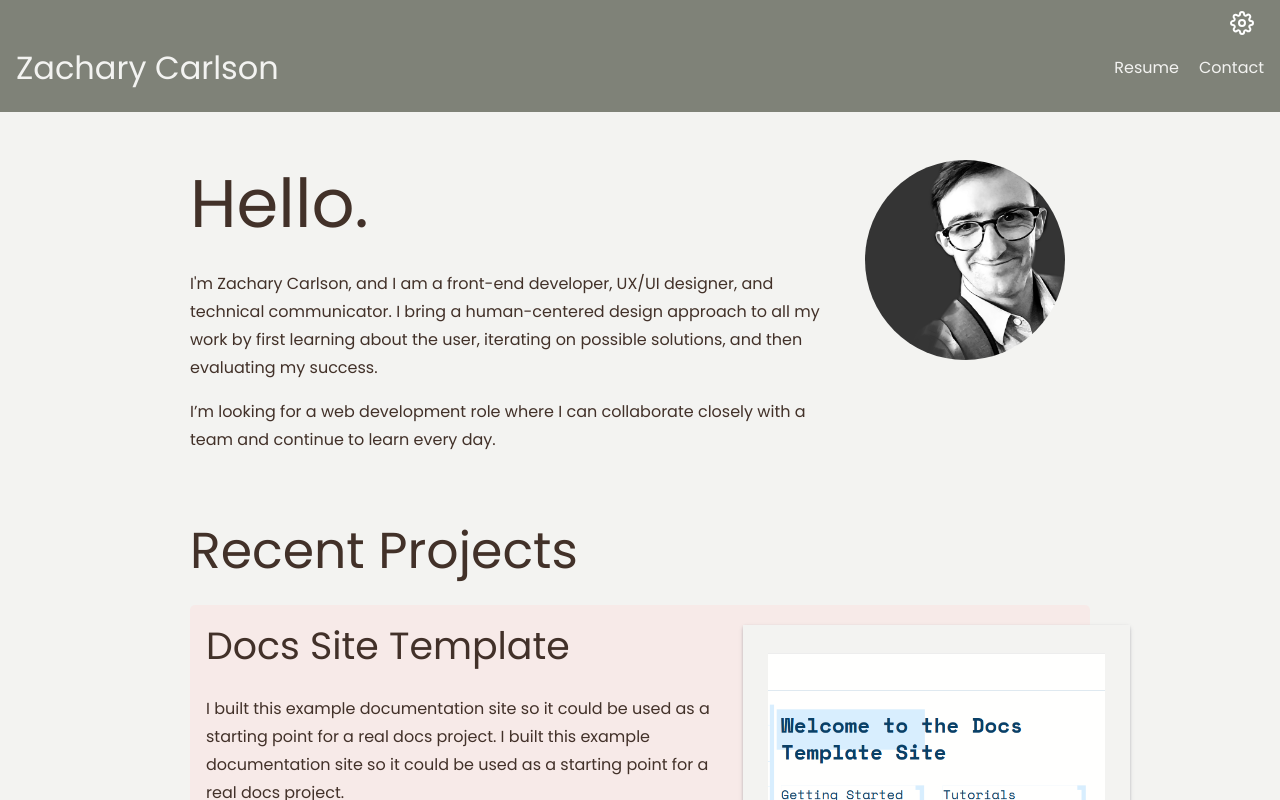
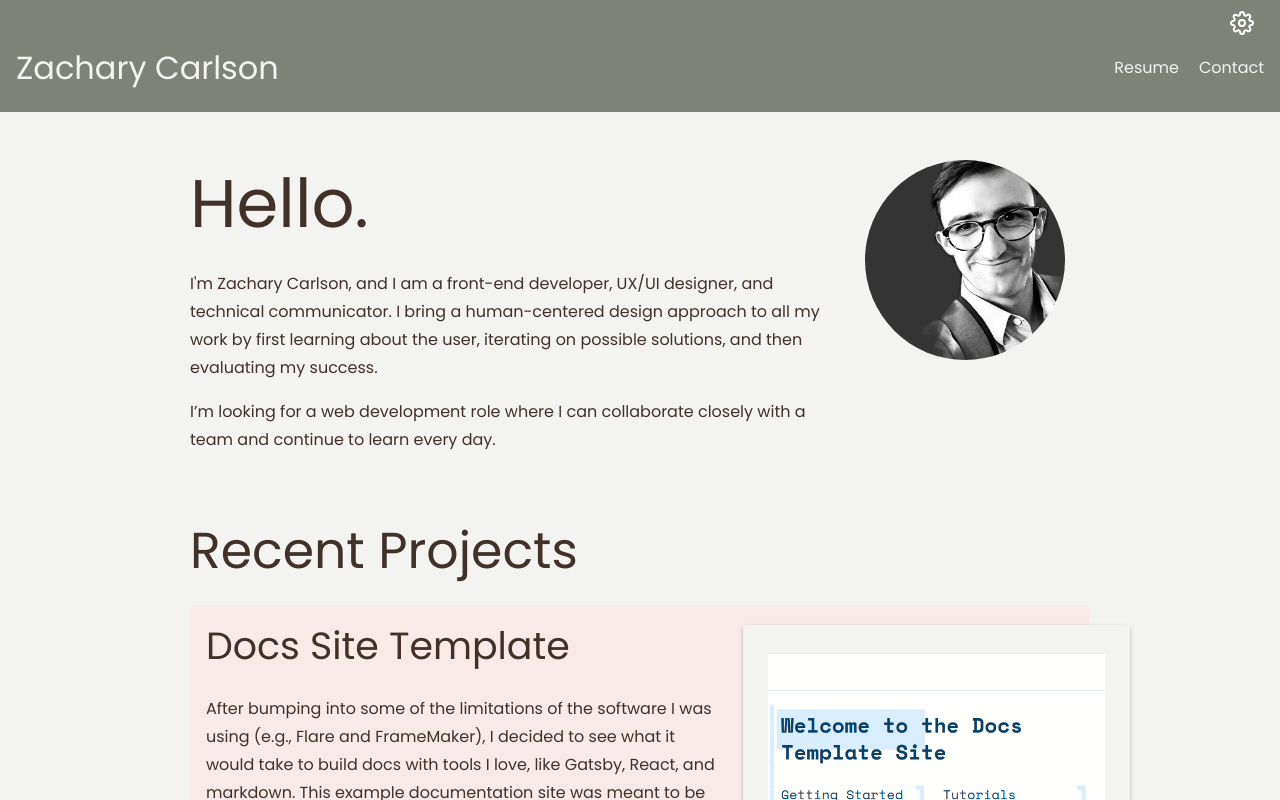
Before and after one commit to z-carlson/myPortfolio, a Gatsby site: page / in a window 1280 px wide. Built offline with nearby package versions, Linux system fonts and the light colour scheme; Gatsby itself is replaced by a stand-in of ours; a web font is replaced by a local one.

Commit message:
typo in project desc

```diff
--- a/src/pages/index.js
+++ b/src/pages/index.js
@@ -19,7 +19,7 @@ const projects = [
   {
     title: 'Docs Site Template',
     description:
-      'I built this example documentation site so it could be used as a starting point for a real docs project. I built this example documentation site so it could be used as a starting point for a real docs project.  ',
+      'After bumping into some of the limitations of the software I was using (e.g., Flare and FrameMaker), I decided to see what it would take to build docs with tools I love, like Gatsby, React, and markdown. This example documentation site was meant to be an experiment and a starting point for a real docs project. ',
     tech: [
       { tech: 'Gatsby', link: 'https://www.gatsbyjs.com/' },
       { tech: 'React', link: 'https://reactjs.org/' },
```
